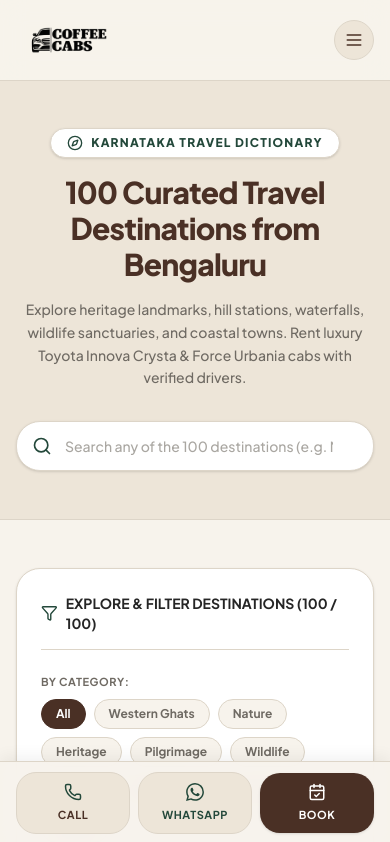
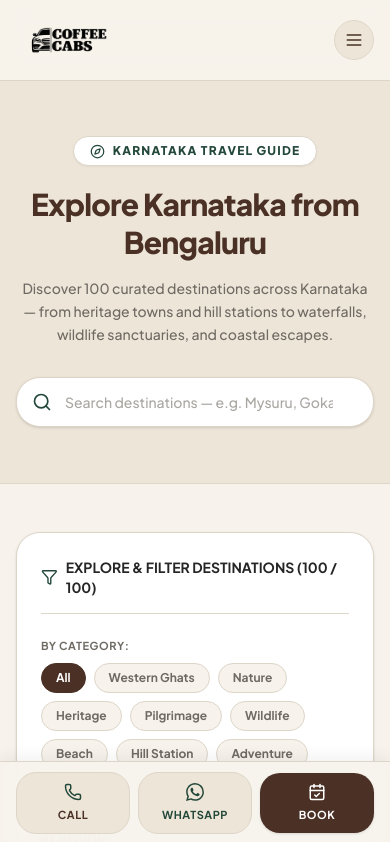
Before and after one commit to GAGANGOWDAP/coffee-cabs, a React (Vite) app: page /travel in a window 390 px wide. Shown: the top 842 px of the page. Built offline with nearby package versions, Linux system fonts and the light colour scheme.

Commit message:
Refine Travel page hero typography, copy, and search placeholder

```diff
--- a/src/app/pages/TravelIndexPage.tsx
+++ b/src/app/pages/TravelIndexPage.tsx
@@ -74,23 +74,25 @@ export default function TravelIndexPage() {
         schemaJson={getTravelIndexSchema()}
       />
       {/* HEADER HERO */}
-      <section className="bg-[#EDE5D8] border-b border-[#DDD5C8] py-12 md:py-16">
-        <div className="max-w-7xl mx-auto px-4 sm:px-8 text-center">
-          <div className="inline-flex items-center gap-2 text-xs font-extrabold uppercase tracking-widest text-[#23483A] bg-white px-4 py-1.5 rounded-full border border-[#DDD5C8] mb-4 shadow-sm">
-            <Compass size={16} />
-            <span>KARNATAKA TRAVEL DICTIONARY</span>
+      <section className="bg-[#EDE5D8] border-b border-[#DDD5C8] py-14 sm:py-20">
+        <div className="max-w-7xl mx-auto px-4 sm:px-6 lg:px-8 text-center">
+          <div className="inline-flex items-center gap-2 text-xs font-extrabold uppercase tracking-widest text-[#23483A] bg-white px-4 py-1.5 rounded-full border border-[#DDD5C8] mb-5 shadow-xs">
+            <Compass size={15} />
+            <span>KARNATAKA TRAVEL GUIDE</span>
           </div>
 
-          <h1 className="text-3xl sm:text-5xl font-extrabold text-[#4A3025] tracking-tight mb-4">
-            100 Curated Travel Destinations from Bengaluru
+          <h1 className="text-3xl sm:text-4xl lg:text-[44px] xl:text-5xl font-extrabold text-[#4A3025] tracking-tight mb-4 max-w-4xl mx-auto leading-tight sm:leading-snug">
+            Explore Karnataka from Bengaluru
           </h1>
 
-          <p className="text-[#6F6A63] text-sm md:text-base max-w-2xl mx-auto mb-8 leading-relaxed font-medium">
-            Explore heritage landmarks, hill stations, waterfalls, wildlife sanctuaries, and coastal towns. Rent luxury Toyota Innova Crysta & Force Urbania cabs with verified drivers.
+          <p className="text-[#6F6A63] text-sm sm:text-base max-w-2xl mx-auto mb-8 sm:mb-10 leading-relaxed font-medium">
+            Discover 100 curated destinations across Karnataka — from heritage towns and hill stations to waterfalls, wildlife sanctuaries, and coastal escapes.
           </p>
 
           {/* Unified Search Component */}
-          <TravelSearch placeholder="Search any of the 100 destinations (e.g. Mysuru, Gokarna, Coorg, Hampi)..." />
+          <div className="max-w-xl sm:max-w-2xl mx-auto">
+            <TravelSearch placeholder="Search destinations — e.g. Mysuru, Gokarna, Coorg, Hampi" />
+          </div>
         </div>
       </section>
 
```
